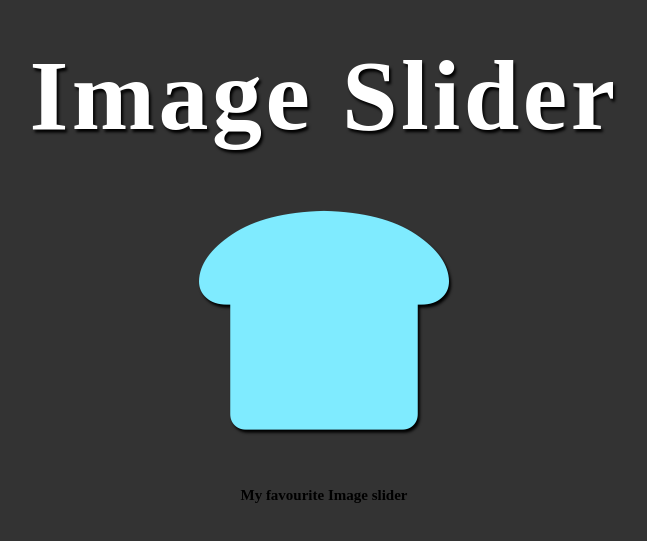
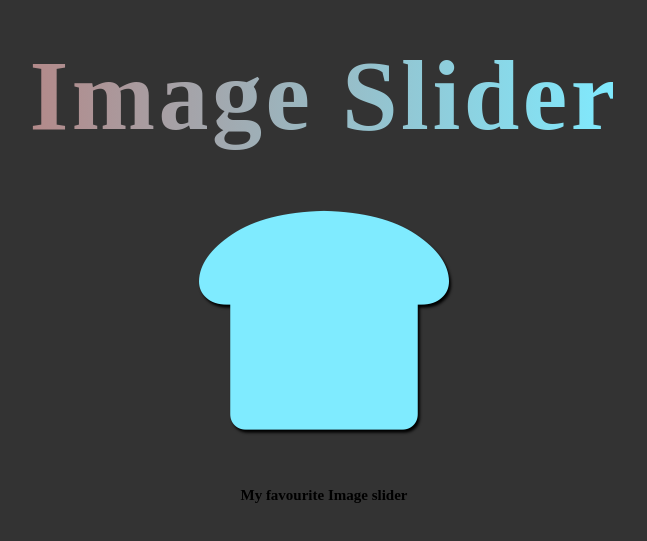
Before and after one commit to jahedurrahman125/Image-slider, a plain HTML site: page index.html in a window 1280 px wide. Shown: the part 129-670 px from the top of the page, without its empty margins (316-963 px from the left). Drawn offline with Linux system fonts and the light colour scheme.

Commit message:
added a gradient color in section title

```diff
--- a/style/style.css
+++ b/style/style.css
@@ -22,8 +22,10 @@ html {
     font-size: 10rem;
     font-weight: 900;
     letter-spacing: 0.35rem;
-    color: #fff;
-    text-shadow: .2rem .3rem .3rem #000;
+    background-image: linear-gradient(to left, #7FEBFF, #b38989);
+    background-clip: text;
+    -webkit-background-clip: text;
+    color: transparent;
 }
 
 .image-icon i {
```
